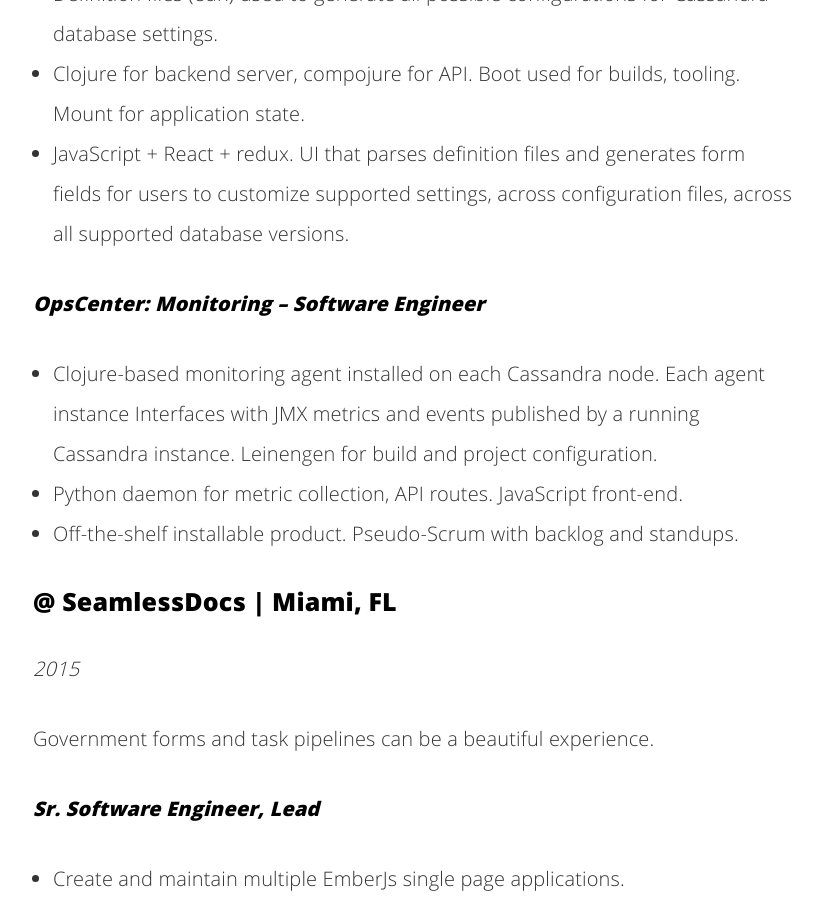
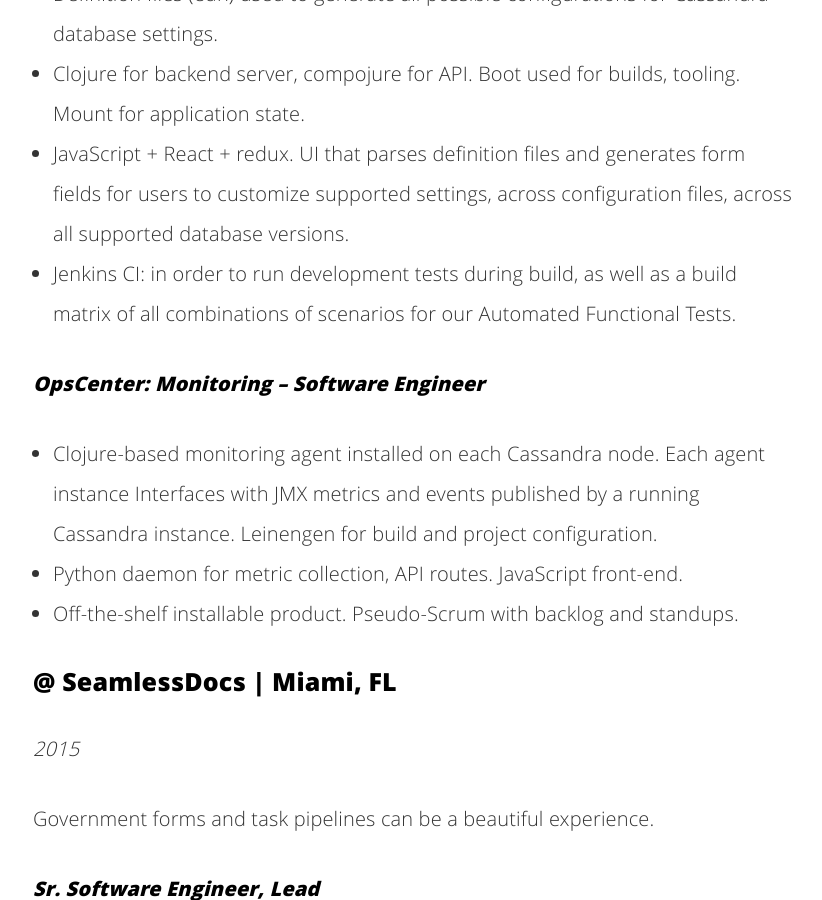
Before and after one commit to teh0xqb/teh0xqb.github.io, a Jekyll site: the page built from _posts/2020-01-07-resume.md, in a window 1280 px wide and 900 px high, scrolled down 2593 px. Shown: the whole window, without its empty margins (227-1049 px from the left). Built offline with Jekyll 4.4.1, drawn with Linux system fonts in a browser that asks for light colours; comment, search, counter and statistics services are not loaded; some of the changed lines change nothing that is shown; some of the changed text lies outside the part shown.

Commit message:
updated date. oops

```diff
--- a/_posts/2020-01-07-resume.md
+++ b/_posts/2020-01-07-resume.md
@@ -45,7 +45,7 @@
 ## Professional Experience
 
 ### @ DataStax | distributed, remote
-*2016 - 2020*
+*2016 - present*
 
 Built on Apache Cassandra, DataStax delivers the ultimate always-on hybrid and multi-cloud database.
 
@@ -63,6 +63,7 @@
 - Definition files (edn) used to generate all possible configurations for Cassandra database settings.
 - Clojure for backend server, compojure for API. Boot used for builds, tooling. Mount for application state.
 - JavaScript + React + redux. UI that parses definition files and generates form fields for users to customize supported settings, across configuration files, across all supported database versions.
+- Jenkins CI: in order to run development tests during build, as well as a build matrix of all combinations of scenarios for our Automated Functional Tests.
 
 #### *OpsCenter: Monitoring – Software Engineer*
 
```
